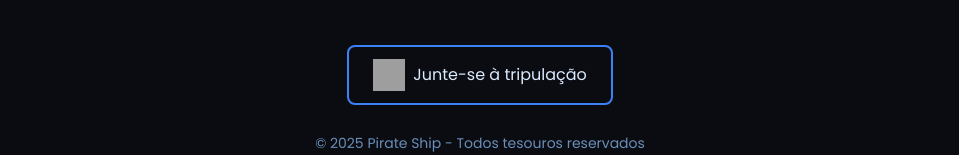
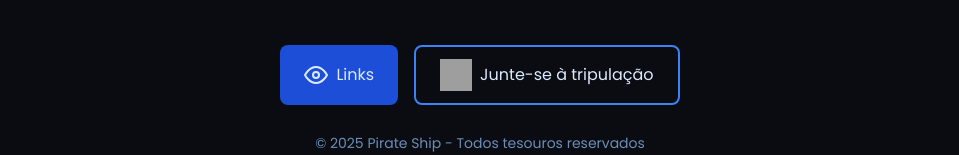
Before and after one commit to PirateShipBr/Website, a plain HTML site: page index.html in a window 1280 px wide. Shown: the part 623-778 px from the top of the page, without its empty margins (160-1119 px from the left). Drawn offline with nearby package versions, Linux system fonts and the light colour scheme; grey boxes are pictures that could not be loaded; a web font is replaced by a local one.

Commit message:
Update preview button to links button with linktree

```diff
--- a/index.html
+++ b/index.html
@@ -85,10 +85,10 @@
       </div>
 
       <div class="flex flex-col sm:flex-row gap-4 justify-center">
-        <!-- <button class="px-6 py-3 bg-blue-700 hover:bg-blue-600 rounded-lg font-medium flex items-center gap-2 transition-all">
+        <a a href="https://linktr.ee/pirateship.sh" class="px-6 py-3 bg-blue-700 hover:bg-blue-600 rounded-lg font-medium flex items-center gap-2 transition-all">
           <i data-feather="eye"></i>
-          Preview
-        </button> -->
+          Links
+        </a>
         <a href="https://discord.gg/pirateship" target="_blank"
           class="px-6 py-3 bg-transparent border-2 border-blue-500 hover:bg-blue-800 hover:bg-opacity-30 rounded-lg font-medium flex items-center gap-2 transition-all">
           <img src="images/discord.png" alt="Discord Icon" class="w-8 h-8">
```
